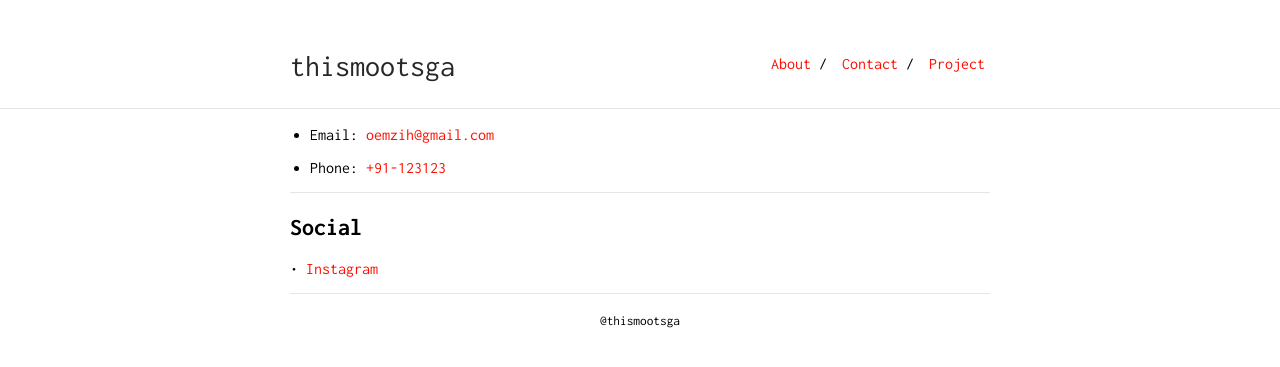
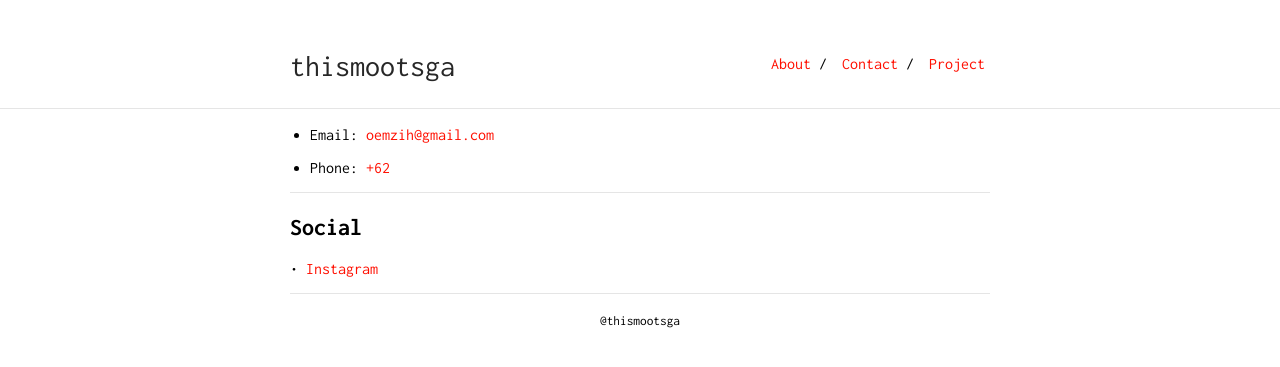
Before and after one commit to oemzih/about, a Jekyll site: the page built from contact.md, in a window 1280 px wide. Shown: the top 367 px of the page. Built offline with Jekyll 4.4.1, drawn with Linux system fonts in a browser that asks for light colours.

Commit message:
Update contact.md

```diff
--- a/contact.md
+++ b/contact.md
@@ -5,7 +5,7 @@ is_contact: true
 
 * Email: [oemzih@gmail.com](mailto:oemzih@gmail.com)
 
-* Phone: [+91-123123](tel:+91-123123)
+* Phone: [+62](tel:+62-87714745440)
 
 ---
 
```
